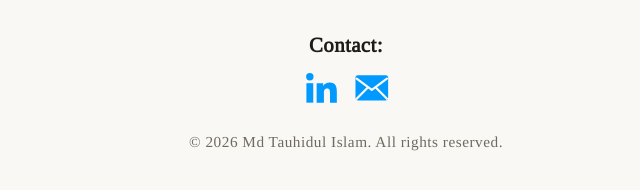
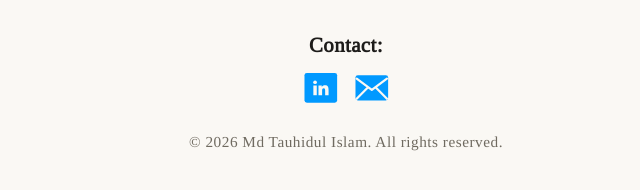
Before and after one commit to alamgir2176/tauhidul, a plain HTML site: page 404.html in a window 1280 px wide. Shown: the part 604-794 px from the top of the page, 294-934 px from the left. Drawn offline with Linux system fonts and the light colour scheme.

Commit message:
Put the LinkedIn icon in a blue box to match the email icon
Only the LinkedIn svg in the footer changed (index.html and the
matching footer in 404.html). Sizes, spacing and styles are untouched.

Co-Authored-By: Claude Sonnet 5.5 <noreply@anthropic.com>
Claude-Session: https://claude.ai/code/session_01PDXxYErrfnkJZh6AXF6R1h

```diff
--- a/404.html
+++ b/404.html
@@ -42,9 +42,17 @@
         <div class="icons">
           <a class="icon" href="https://www.linkedin.com/in/mdtauhidul-islam" aria-label="Tauhidul on LinkedIn" rel="me noopener noreferrer">
             <svg viewBox="0 0 24 24" aria-hidden="true">
-              <circle cx="4.6" cy="4.5" r="2.5"/>
-              <rect x="2.3" y="8.9" width="4.6" height="13.1"/>
-              <path d="M9.2 8.9h4.4v1.9c.8-1.4 2.4-2.3 4.4-2.3 4 0 4.8 2.7 4.8 6.1V22h-4.6v-6.4c0-1.6-.1-3.1-1.9-3.1-1.9 0-2.2 1.5-2.2 3V22H9.2z"/>
+              <defs>
+                <mask id="in-cut">
+                  <rect width="24" height="24" fill="#fff"/>
+                  <g fill="#000" transform="translate(5.83 6) scale(0.5)">
+                    <circle cx="4.6" cy="4.5" r="2.5"/>
+                    <rect x="2.3" y="8.9" width="4.6" height="13.1"/>
+                    <path d="M9.2 8.9h4.4v1.9c.8-1.4 2.4-2.3 4.4-2.3 4 0 4.8 2.7 4.8 6.1V22h-4.6v-6.4c0-1.6-.1-3.1-1.9-3.1-1.9 0-2.2 1.5-2.2 3V22H9.2z"/>
+                  </g>
+                </mask>
+              </defs>
+              <rect x="1" y="2" width="22" height="20" rx="1.6" mask="url(#in-cut)"/>
             </svg>
           </a>
           <a class="icon" href="mailto:mdtauhidul.stu2017@gmail.com" aria-label="Email Tauhidul">
```
Also changed, not shown: index.html (+11 -3 lines).
